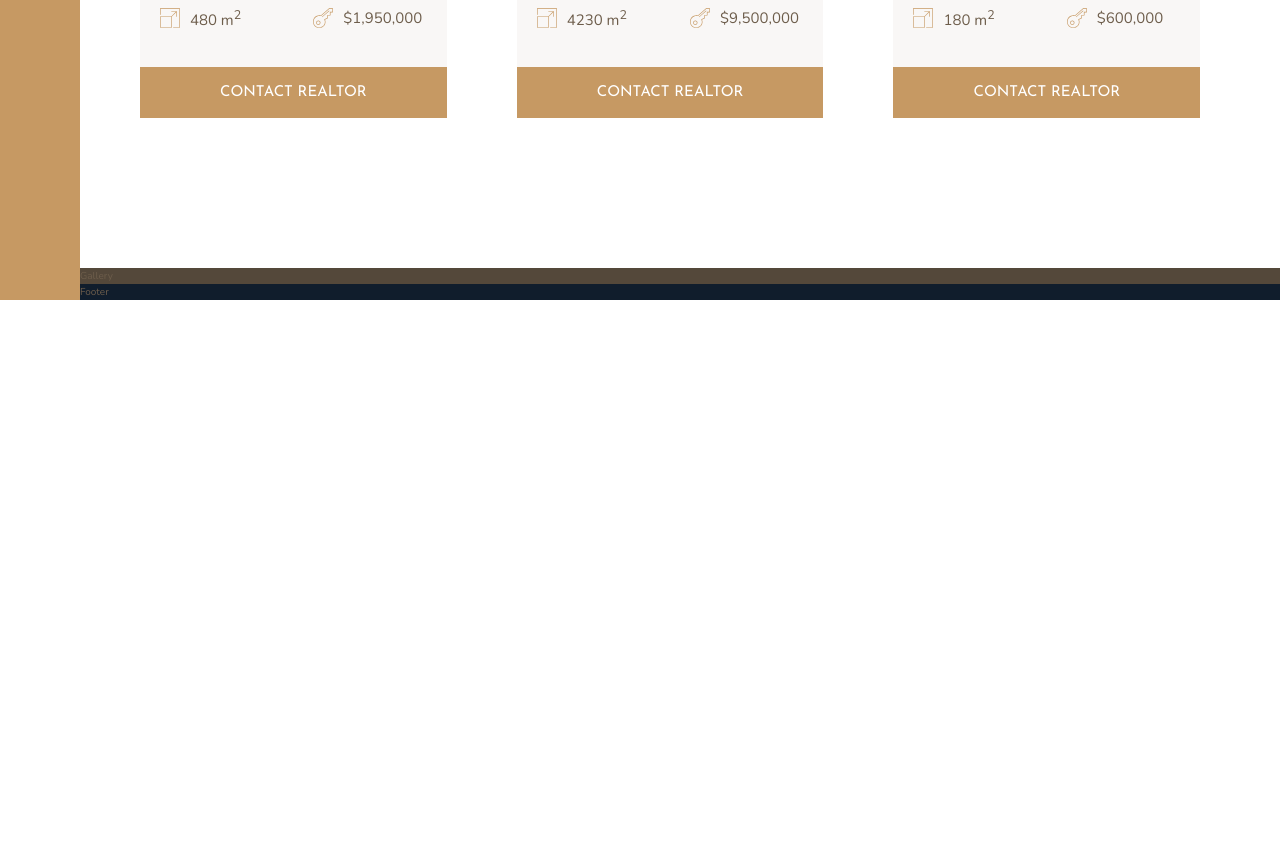
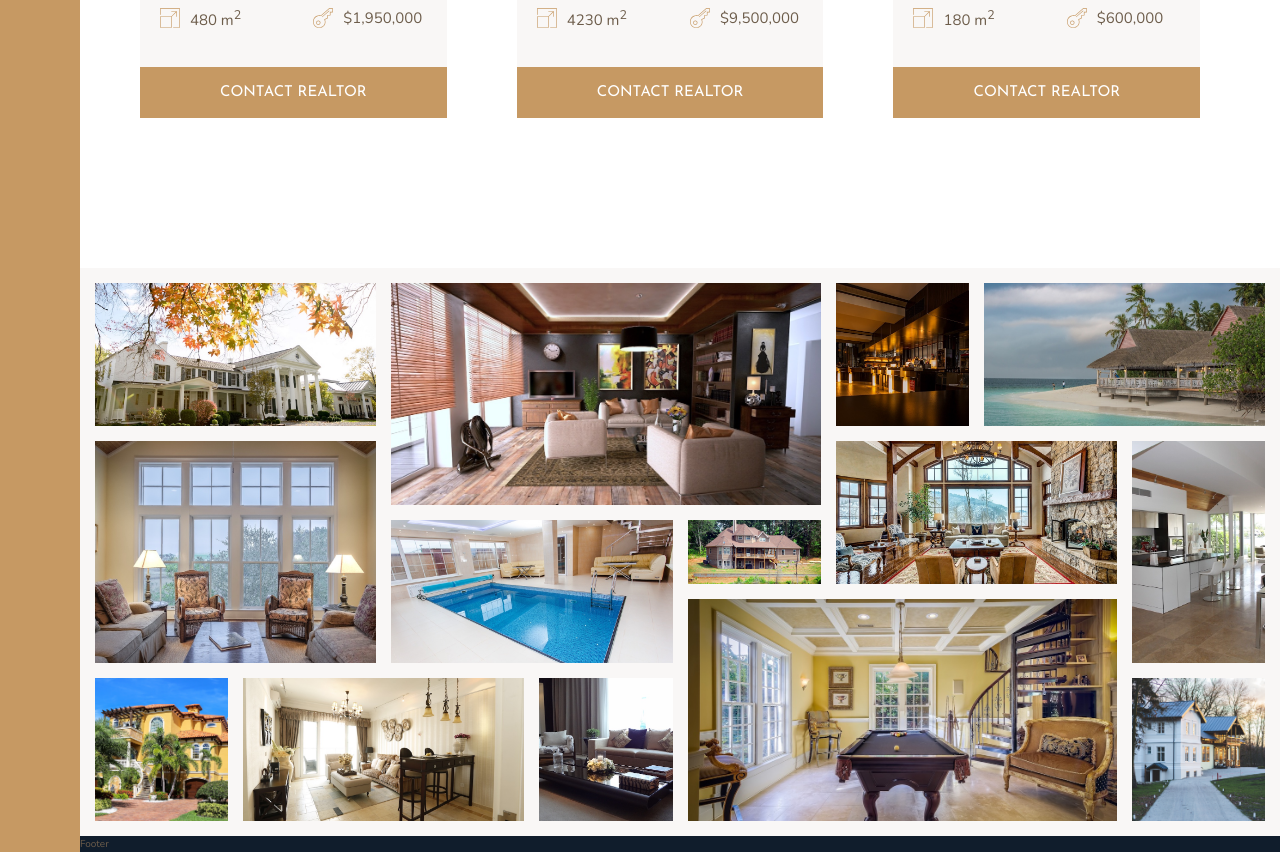
Before and after one commit to Daniel-Maslyanikov/Nexter, a website: page index.html in a window 1280 px wide. Shown: the part 2823-3675 px from the top of the page. Before the commit the page ends 3123 px from the top, so only its background shows below. Drawn offline with nearby package versions, Linux system fonts and the light colour scheme.

Commit message:
build gallery section

```diff
--- a/index.html
+++ b/index.html
@@ -300,7 +300,64 @@
       </div>
     </section>
 
-    <section class="gallery">Gallery</section>
+    <section class="gallery">
+			<figure class="gallery__item gallery__item--1">
+				<img src="img/gal-1.jpeg" alt="Gallery image 1" class="gallery__img">
+			</figure>
+
+			<figure class="gallery__item gallery__item--2">
+				<img src="img/gal-2.jpeg" alt="Gallery image 2" class="gallery__img">
+			</figure>
+
+			<figure class="gallery__item gallery__item--3">
+				<img src="img/gal-3.jpeg" alt="Gallery image 3" class="gallery__img">
+			</figure>
+
+			<figure class="gallery__item gallery__item--4">
+				<img src="img/gal-4.jpeg" alt="Gallery image 4" class="gallery__img">
+			</figure>
+
+			<figure class="gallery__item gallery__item--5">
+				<img src="img/gal-5.jpeg" alt="Gallery image 5" class="gallery__img">
+			</figure>
+
+			<figure class="gallery__item gallery__item--6">
+				<img src="img/gal-6.jpeg" alt="Gallery image 6" class="gallery__img">
+			</figure>
+
+			<figure class="gallery__item gallery__item--7">
+				<img src="img/gal-7.jpeg" alt="Gallery image 7" class="gallery__img">
+			</figure>
+
+			<figure class="gallery__item gallery__item--8">
+				<img src="img/gal-8.jpeg" alt="Gallery image 8" class="gallery__img">
+			</figure>
+
+			<figure class="gallery__item gallery__item--9">
+				<img src="img/gal-9.jpeg" alt="Gallery image 9" class="gallery__img">
+			</figure>
+
+			<figure class="gallery__item gallery__item--10">
+				<img src="img/gal-10.jpeg" alt="Gallery image 10" class="gallery__img">
+			</figure>
+
+			<figure class="gallery__item gallery__item--11">
+				<img src="img/gal-11.jpeg" alt="Gallery image 11" class="gallery__img">
+			</figure>
+
+			<figure class="gallery__item gallery__item--12">
+				<img src="img/gal-12.jpeg" alt="Gallery image 12" class="gallery__img">
+			</figure>
+
+			<figure class="gallery__item gallery__item--13">
+				<img src="img/gal-13.jpeg" alt="Gallery image 13" class="gallery__img">
+			</figure>
+
+			<figure class="gallery__item gallery__item--14">
+				<img src="img/gal-14.jpeg" alt="Gallery image 14" class="gallery__img">
+			</figure>
+
+		</section>
 
     <footer class="footer">Footer</footer>
   </body>
--- a/sass/_gallery.scss
+++ b/sass/_gallery.scss
@@ -1,4 +1,85 @@
 .gallery {
-	background-color: $color-grey-dark-1;
+	background-color: $color-grey-light-1;
 	grid-column: full-start / full-end;
+
+	display: grid;
+	grid-template-columns: repeat(8, 1fr);
+	grid-template-rows: repeat(7, 5vw);
+	grid-gap: 1.5rem;
+	padding: 1.5rem;
+
+	&__item {
+
+		&--1 {
+			grid-row: 1 / span 2;
+			grid-column: 1 / span 2;
+		}
+
+		&--2 {
+			grid-column: 3 / 6;
+			grid-row: 1 / span 3;
+		}
+
+		&--3 {
+			grid-row: 1 / span 2;
+		}
+
+		&--4 {
+			grid-column: 7 / span 2;
+			grid-row: 1 / span 2;
+		}
+
+		&--5 {
+			grid-column: 1 / span 2;
+			grid-row: 3 / span 3;
+		}
+
+		&--6 {
+			grid-column: 3 / span 2;
+			grid-row: 4 / span 2;
+		}
+
+		&--7 {
+			grid-row: 4 / 5;
+		}
+
+		&--8 {
+			grid-column: 6 / span 2;
+			grid-row: 3 / span 2;
+		}
+
+		&--9 {
+			grid-row: 3 / span 3;
+		}
+
+		&--10 {
+			grid-row: 6 / span 2;
+
+		}
+
+		&--11 {
+			grid-row: 6 / span 2;
+			grid-column: 2 / span 2;
+		}
+
+		&--12 {
+			grid-row: 6 / span 2;
+		}
+
+		&--13 {
+			grid-column: 5 / span 3;
+			grid-row: 5 / span 3;
+		}
+
+		&--14 {
+			grid-row: 6 / span 2;
+		}
+	}
+
+	&__img {
+		width: 100%;
+		height: 100%;
+		object-fit: cover;
+	}
+
 }
```
Also changed, not shown: css/style.css, 1 other file.
